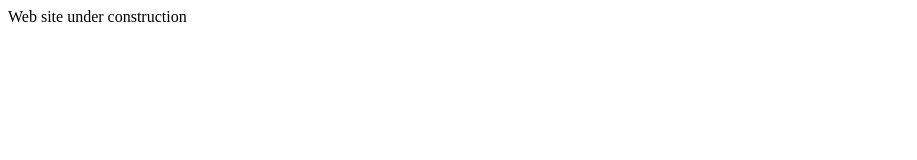
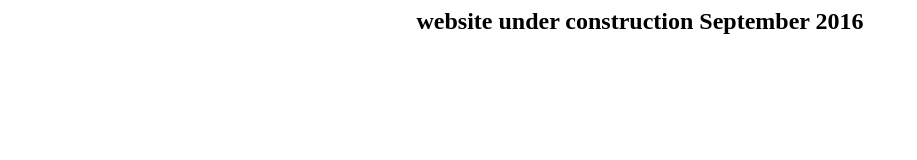
Before and after one commit to jugz/jugz.github.io, a plain HTML site: page index.html in a window 1280 px wide. Shown: the whole page, without its empty margins (0-917 px from the left). Drawn offline with Linux system fonts and the light colour scheme.

Commit message:
Update index.html
update

```diff
--- a/index.html
+++ b/index.html
@@ -1,3 +1,8 @@
 <html>
-Web site under construction
+  <center>
+<h2>
+  website under construction
+September 2016
+</h2>
+  </center>
 </html>
```
